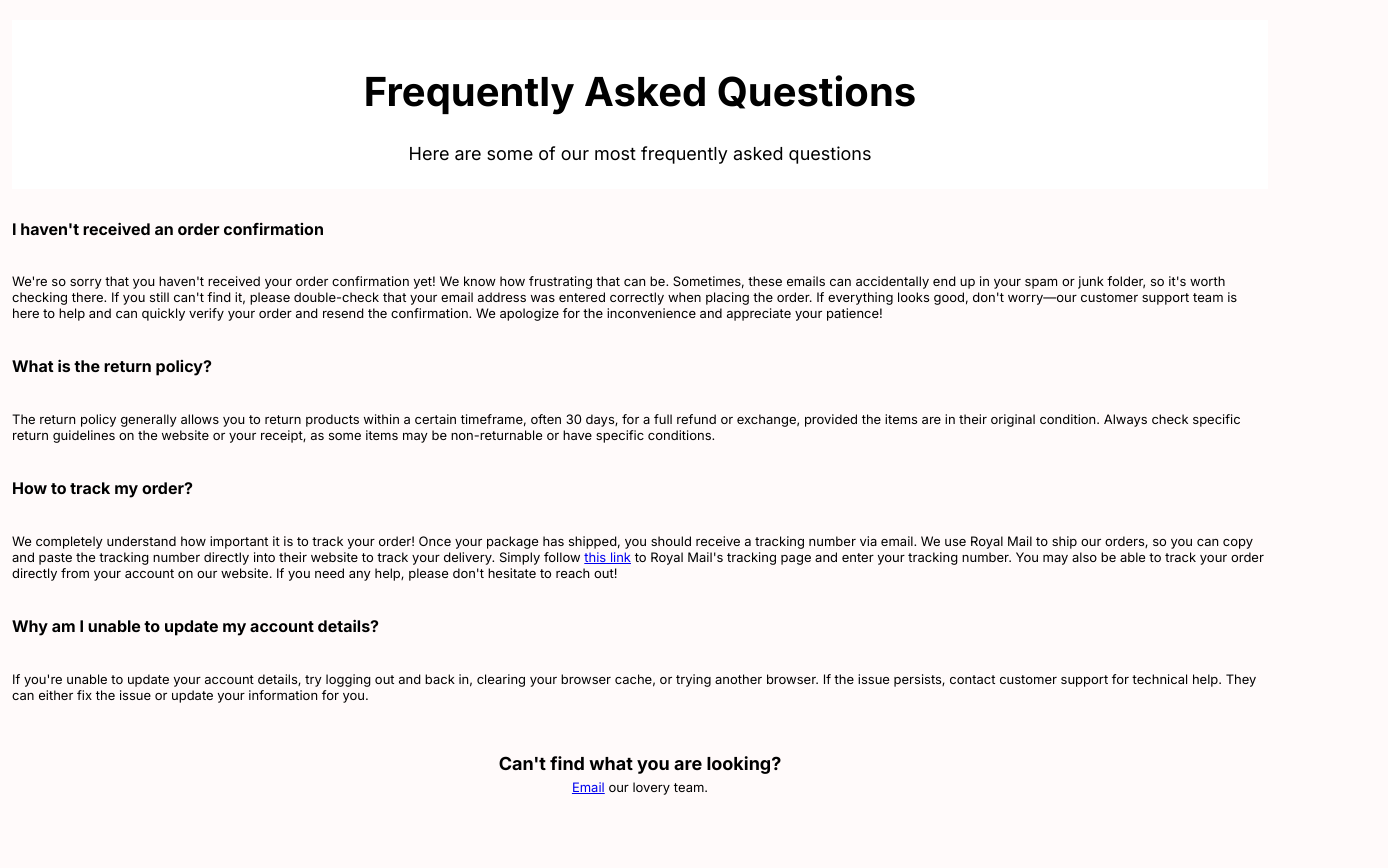
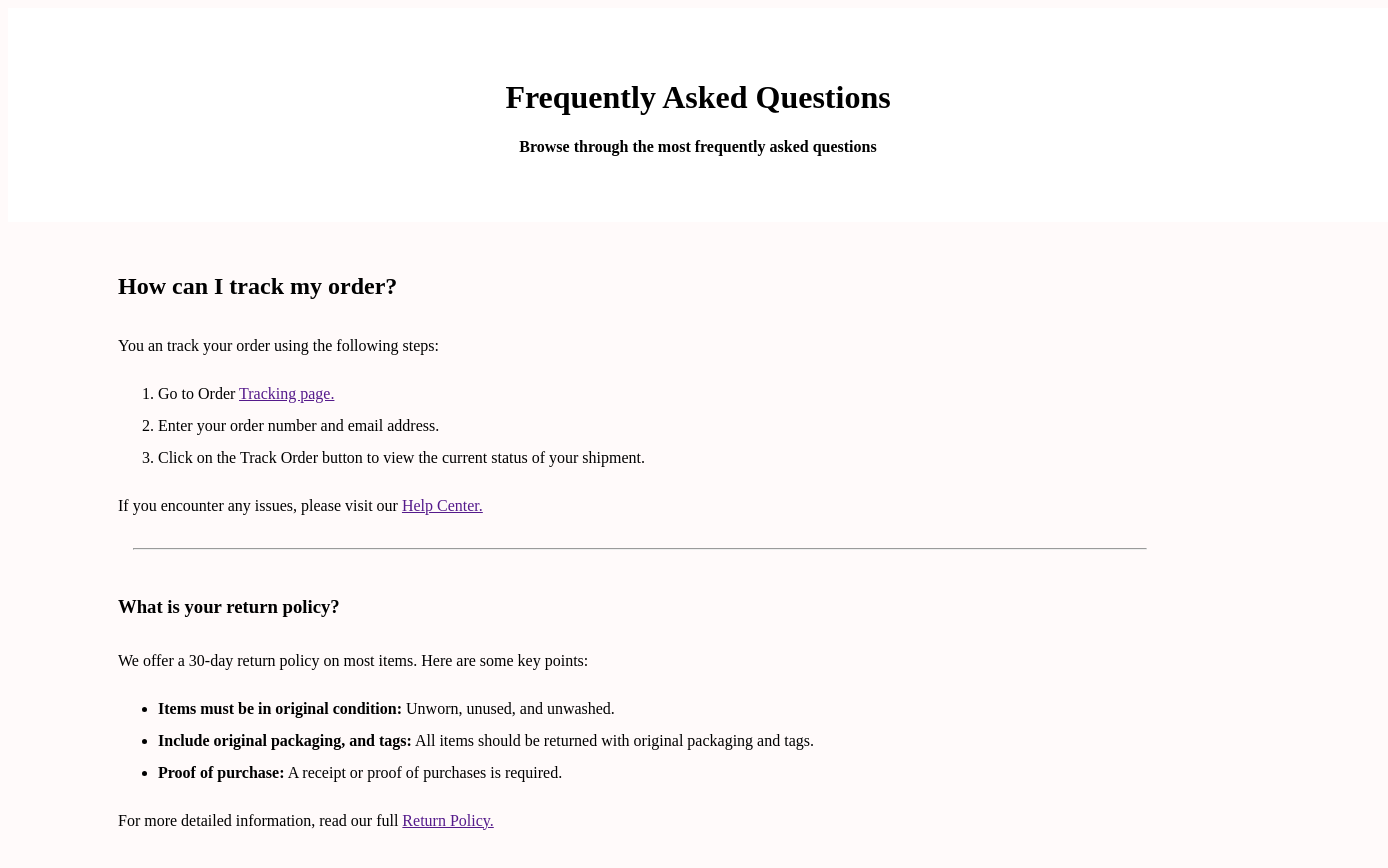
Before and after one commit to SamayraHN/faq-devchallenge-project, a plain HTML site: page index.html in a window 1280 px wide. Shown: the whole page, 1388 px wide, since content can reach past the window. Before the commit the page ends 830 px from the top, so only its background shows below. Drawn offline with Linux system fonts and the light colour scheme.

Commit message:
Project updated
Ok, so i needed to recreated the FAQ from the challenge and not just create a FAQ page. So i have removed the previous bits i added on HTML and CSS.

```diff
--- a/index.html
+++ b/index.html
@@ -9,21 +9,30 @@
     <title>Frequently Asked Questions</title>
 </head>
 <header>
-    <h1>Frequently Asked Questions</h1>
-    <p id="headerp">Here are some of our most frequently asked questions</p>
+    <h1 id="header">Frequently Asked Questions</h1>
+    <p id="headerp">Browse through the most frequently asked questions</p>
 </header>
 <body>
-    <h2 id="order">I haven't received an order confirmation</h2>
-    <p>We're so sorry that you haven't received your order confirmation yet! We know how frustrating that can be. Sometimes, these emails can accidentally end up in your spam or junk folder, so it's worth checking there. If you still can't find it, please double-check that your email address was entered correctly when placing the order. If everything looks good, don't worry—our customer support team is here to help and can quickly verify your order and resend the confirmation. We apologize for the inconvenience and appreciate your patience!</p>
-    <h3 id="return">What is the return policy?</h3>
-    <p>The return policy generally allows you to return products within a certain timeframe, often 30 days, for a full refund or exchange, provided the items are in their original condition. Always check specific return guidelines on the website or your receipt, as some items may be non-returnable or have specific conditions.</p>
-    <h4 id="track">How to track my order? </h4>
-    <p>We completely understand how important it is to track your order! Once your package has shipped, you should receive a tracking number via email. We use Royal Mail to ship our orders, so you can copy and paste the tracking number directly into their website to track your delivery. Simply follow <a href="https://www.royalmail.com/track-your-item" target="_blank">this link</a> to Royal Mail's tracking page and enter your tracking number. You may also be able to track your order directly from your account on our website. If you need any help, please don't hesitate to reach out!</p>
-    <h5 id="update">Why am I unable to update my account details?</h5>
-    <p>If you're unable to update your account details, try logging out and back in, clearing your browser cache, or trying another browser. If the issue persists, contact customer support for technical help. They can either fix the issue or update your information for you.</p>
+    <div id="div1">
+        <h2>How can I track my order?</h2>
+        <p>You an track your order using the following steps:</p>
+        <ol>
+            <li>Go to Order <a href="">Tracking page.</a> </li>
+            <li> Enter your order number and email address.</li>
+            <li>Click on the Track Order button to view the current status of your shipment.</li>
+        </ol>
+        <p>If you encounter any issues, please visit our <a href="">Help Center.</a> </p>
+    </div>
+    <hr>
+    <div id="div2">
+        <h3>What is your return policy?</h3>
+        <p>We offer a 30-day return policy on most items. Here are some key points:</p>
+        <ul>
+            <li> <b>Items must be in original condition:</b> Unworn, unused, and unwashed.</li>
+            <li> <b>Include original packaging, and tags:</b> All items should be returned with original packaging and tags.</li>
+            <li> <b>Proof of purchase:</b> A receipt or proof of purchases is required.</li>
+        </ul>
+        <p>For more detailed information, read our full <a href="">Return Policy.</a> </p>
+    </div>
 </body>
-<footer>
-    <h6>Can't find what you are looking?</h6>
-    <p><a href="mailto:hello@customerservice.com">Email</a> our lovery team.</p>
-</footer>
 </html>
--- a/style.css
+++ b/style.css
@@ -1,45 +1,27 @@
-body {
-    font-family: "Inter", sans-serif;
-    background-color: #FFFAFA;
-    padding: 20px 12px 10px 12px;
-    margin: 0;
-    display: flex;
-    justify-content: space-between;
-    flex-direction: column;
-    height: 100vh
+header {
+    text-align: center;
+    padding: 50px;
+    font-weight: 600;
+    background-color: #ffffff;
+    width: 100vw;
 }
 
-header {
-    font-size: 20px;
-    text-align: center;
-    background-color: #ffffff;
-    padding: 20px;
+body {
+    background-color:#FFFAFA;
+    align-items:center;
 }
 
-#headerp {
-    font-size: 18px;
+#div1 {
+    line-height: 2.0;
+    padding: 20px 120px 10px 110px;
 }
 
-h2, h3, h4, h5 {
-    font-size: 16px;
-    margin: 5px 0;
+#div2 {
+    line-height: 2.0;
+    padding: 20px 120px 10px 110px;
 }
 
-p {
-    font-size: 13px;
-    margin: 5px 0;
+hr {
+    width: 80%;
+    margin: 0 auto;
 }
-
-h6 {
-    font-size: 18px;
-    text-align: center;
-    margin: 0px;
-    justify-content: center;
-    display: flex;
-}
-
-footer {
-    text-align: center;
-    padding: 20px;
-    font-size: 15px;
-}
```
